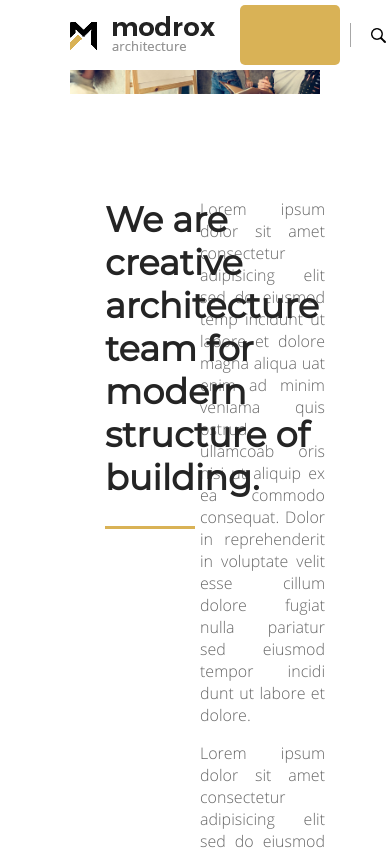
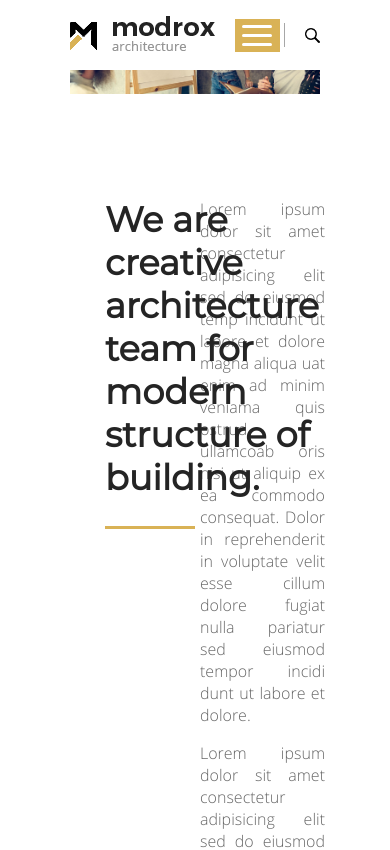
Before and after one commit to ewelinaszoda/interior_design, a website: page src/about.html in a window 390 px wide. Shown: the top 850 px of the page. Drawn offline with nearby package versions, Linux system fonts and the light colour scheme; files that its build step writes are made by us from their sources; files whose address does not match are found by name.

Commit message:
Header-responsive

```diff
--- a/src/about.html
+++ b/src/about.html
@@ -14,11 +14,9 @@
         <img src="/images/logo.png" alt="logo" />
       </a>
       <div class="header__burger">
-        <div class="header__burger__line header__burger__line--white"></div>
-        <div class="header__burger__line header__burger__line--yellow"></div>
-        <div class="header__burger__line header__burger__line--white"></div>
-        <div class="header__burger__line header__burger__line--yellow"></div>
-        <div class="header__burger__line header__burger__line--white"></div>
+        <div class="header__burger__line header__burger__line"></div>
+        <div class="header__burger__line header__burger__line"></div>
+        <div class="header__burger__line header__burger__line"></div>
       </div>
       <div class="header__wrapper">
         <ul class="header__list">
@@ -442,23 +440,28 @@
       </div>
       <div class="about__meet__gallery">
         <div class="about__meet__single">
+          <div class="about__meet__single__image">
             <img src="/images/team-1.jpg" alt="sketch designer"/>
+          </div>
             <a href="/" class="name">Michale Joe</a>
           <h3>Sketch Designer</h3>
         </div>
         <div class="about__meet__single">
+          <div class="about__meet__single__image">
             <img src="/images/team-2.jpg" alt="sketch designer"/>
+          </div>
             <a href="/" class="name">Merry Joe</a>
           <h3>Sketch Designer</h3>
         </div>
         <div class="about__meet__single">
+            <div class="about__meet__single__image">
               <img src="/images/team-3.jpg" alt="sketch designer"/>
+            </div>
             <a href="/" class="name">Robert Joe</a>
             <h3>Sketch Designer</h3>
         </div>
         <div class="about__meet__single">
           <div class="about__meet__single__image">
-
             <img src="/images/team-4.jpg" alt="sketch designer"/>
           </div>
           <a href="/" class="name">David Joe</a>
--- a/src/style/layouts/_header.scss
+++ b/src/style/layouts/_header.scss
@@ -48,16 +48,10 @@
     }
   }
   &__burger {
-    display: flex;
-    width: 40px;
-    height: 60px;
-    margin: 10px 10px;
-    position: relative;
-    top: 0;
-    right: 0;
-    padding: 8px 50px;
-    background: $color-yellow;
-    border-radius: 5px;
+    width: 45px;
+    height: 33px;
+    margin: 6px 0;
+    background-color: $color-yellow;
     @media (min-width: 600px) {
       list-style-type: flex;
     }
@@ -68,19 +62,11 @@
       display: none;
     }
     &__line {
-      display: block;
-      position: relative;
-      top: 0;
-      left: 0;
-      height: 14%;
-      width: 80%;
+      width: 30px;
+      height: 3px;
       border-radius: 20px;
-      &--white {
-        background: $white;
-      }
-      &--yellow {
-        background: $color-yellow;
-      }
+      margin: 6px auto;
+      background-color: $white;
     }
   }
   &__search {
```
Also changed, not shown: src/index.html (+0 -2 lines). Lines whose indentation alone changed are shown as unchanged.
